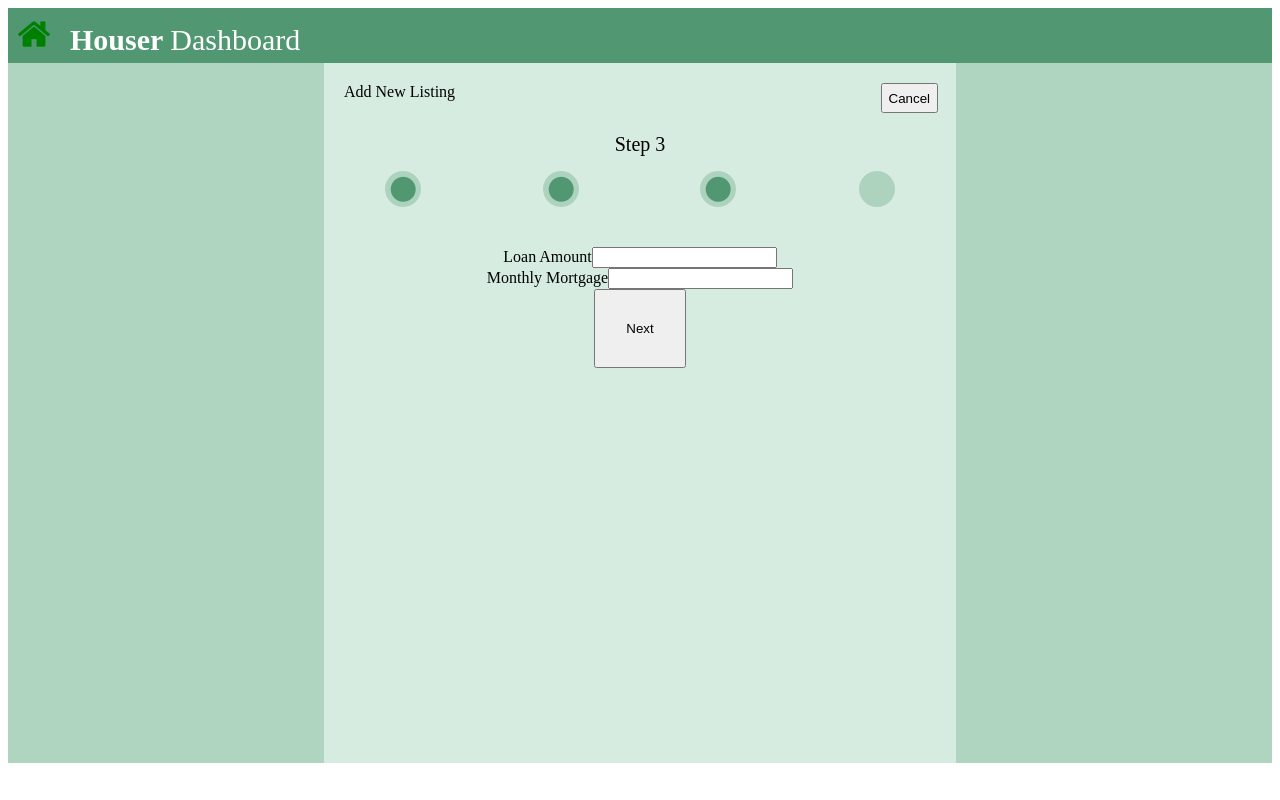
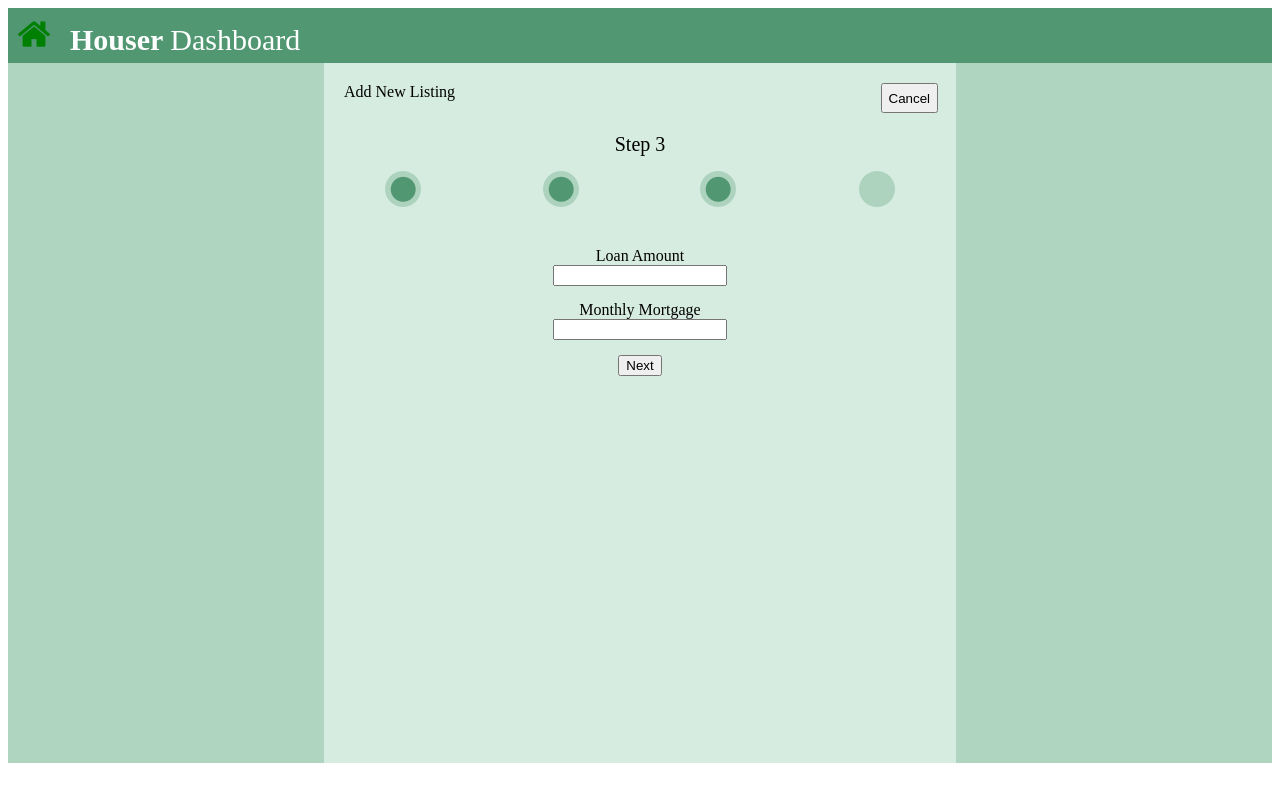
Before and after one commit to kale-stew/housing-wizard, a React (Create React App) app: page /#/wizard/3 in a window 1280 px wide. Built offline with nearby package versions, Linux system fonts and the light colour scheme.

Commit message:
KS -- styles updated

```diff
--- a/src/components/WizardFour/WizardFour.js
+++ b/src/components/WizardFour/WizardFour.js
@@ -37,12 +37,12 @@ class WizardFour extends Component {
                     </div>
                 </div>
                 <div className="step_body-Container">
-                    <div>
+                    <div className="step2_input-container">
                         <span>Desired Rent</span>
-                        <input type="text" onChange={ (e)=> this.props.updateDesiredRent(e.target.value) }/>
+                        <input type="text" style={{ marginTop: '15px' }} onChange={ (e)=> this.props.updateDesiredRent(e.target.value) }/>
                     </div>
                     <Link to="/dashboard">
-                        <button className="next-step_btn">Finish Listing</button>
+                        <button className="next-step_btn" style={{ marginTop: '15px' }}>Finish Listing</button>
                     </Link>
                 </div>
             </div>
--- a/src/components/WizardOne/WizardOne.js
+++ b/src/components/WizardOne/WizardOne.js
@@ -39,16 +39,16 @@ class WizardOne extends Component {
                         </div>
                     </div>
                     <div className="step_body-Container">
-                        <div className="step1_name-container">
+                        <div className="step2_input-container">
                             <span className="input-title">Property Name</span>
                             <input type="text" onChange={ (e)=> this.props.updatePropName(e.target.value) }/>
                         </div>
-                        <div className="step1_descrip-container">
+                        <div className="step2_input-container" style={{ marginTop: '15px' }}>
                             <span className="input-title">Description</span>
                             <textarea type="text" onChange={ (e)=> this.props.updateDescription(e.target.value) }></textarea>
                         </div>
                         <Link to="/wizard/2">
-                            <button className="next-step_btn"> Next</button>
+                            <button className="next-step_btn" style={{ marginTop: '15px' }}> Next</button>
                         </Link>
                     </div>
                 </div>
--- a/src/components/WizardThree/WizardThree.js
+++ b/src/components/WizardThree/WizardThree.js
@@ -38,16 +38,16 @@ class WizardThree extends Component {
                     </div>
                 </div>
                 <div className="step_body-Container">
-                    <div>
+                    <div className="step2_input-container">
                         <span>Loan Amount</span>
                         <input type="text" onChange={ (e)=> this.props.updateLoanAmount(e.target.value) }/>
                     </div>
-                    <div>
+                    <div className="step2_input-container" style={{ marginTop: '15px' }}>
                         <span>Monthly Mortgage</span>
                         <input type="text" onChange={ (e)=> this.props.updateMonthlyMort(e.target.value) }/>
                     </div>
                     <Link to="/wizard/4">
-                        <button className="next-step_btn" style={{ padding: '30px' }}> Next</button>
+                        <button className="next-step_btn" style={{ marginTop: '15px' }}> Next</button>
                     </Link>
                 </div>
             </div>
--- a/src/components/WizardTwo/WizardTwo.js
+++ b/src/components/WizardTwo/WizardTwo.js
@@ -49,7 +49,7 @@ class WizardTwo extends Component {
                         <input type="text" onChange={ (e)=> this.props.updateZip(e.target.value) }/>
                     </div>
                     <Link to="/wizard/3">
-                        <button className="next-step_btn"> Next</button>
+                        <button className="next-step_btn" style={{ marginTop: '15px' }}> Next</button>
                     </Link>
                 </div>
             </div>
```
